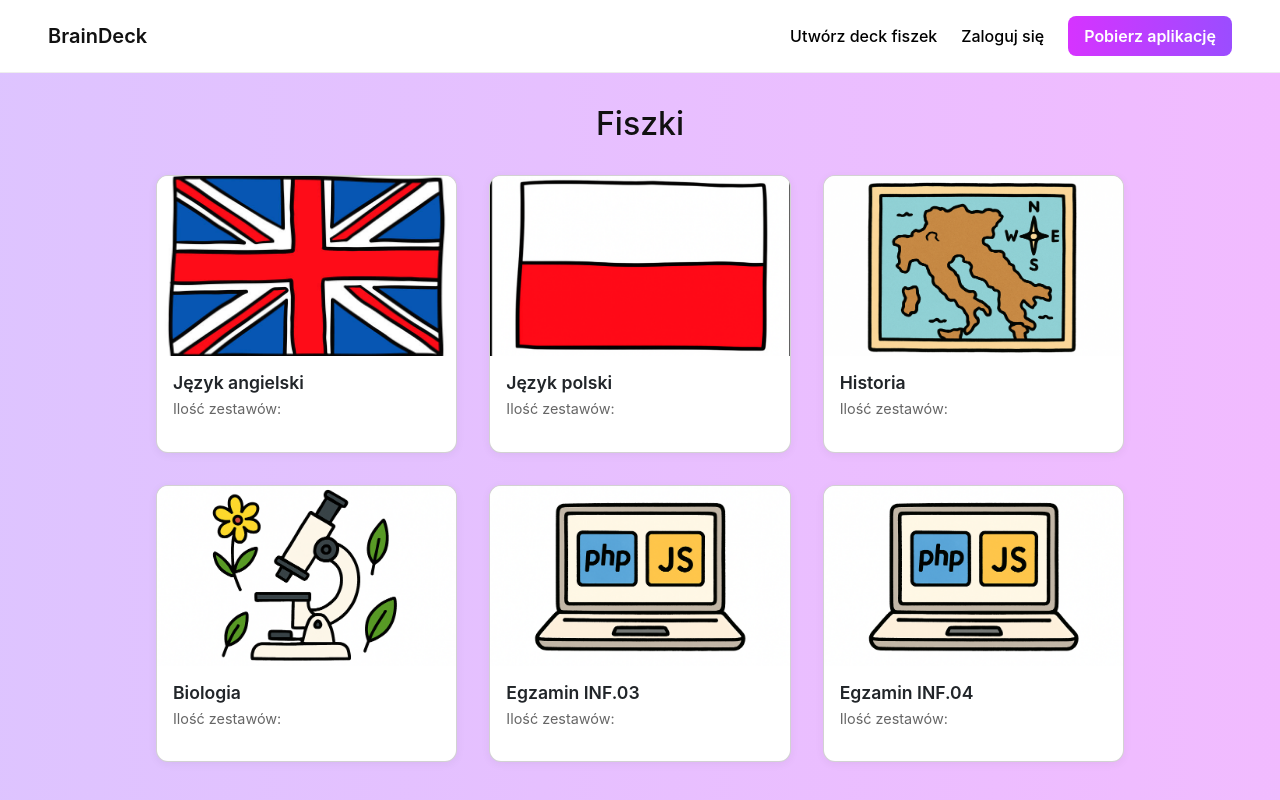
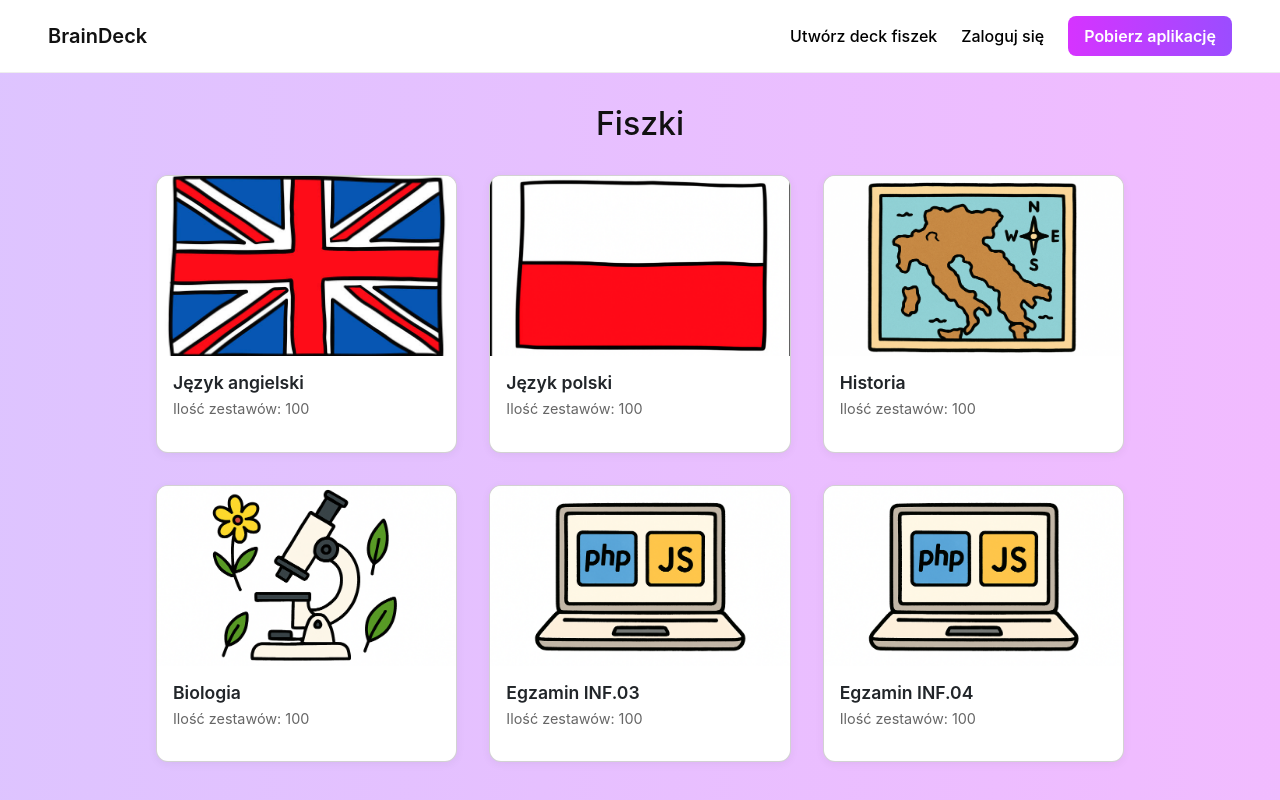
Before and after one commit to Monka3tp/projekt_fiszki, a React (Vite) app: page / in a window 1280 px wide. Built offline with nearby package versions, Linux system fonts and the light colour scheme; no server answers.

Commit message:
Tiny fix

```diff
--- a/src/components/CategoryCard.jsx
+++ b/src/components/CategoryCard.jsx
@@ -7,7 +7,7 @@ function CategoryCard({ category }) {
 
     const handleClick = () => {
         const derivedCategory = makeSlug(category.title);
-        navigate(`/${derivedCategory}/sets`);
+        navigate(`/${derivedCategory}/decks`);
     };
 
     return (
@@ -15,7 +15,7 @@ function CategoryCard({ category }) {
             <img src={category.image} alt={category.title} />
             <div className="card-info">
                 <h3>{category.title}</h3>
-                <p>Ilość zestawów: {category.setCount}</p>
+                <p>Ilość zestawów: {category.deckCount}</p>
             </div>
         </div>
     );
```
